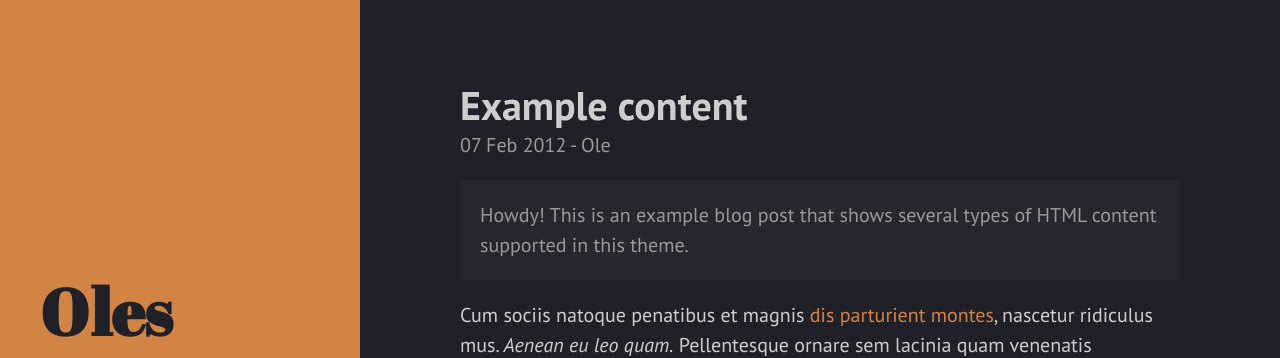
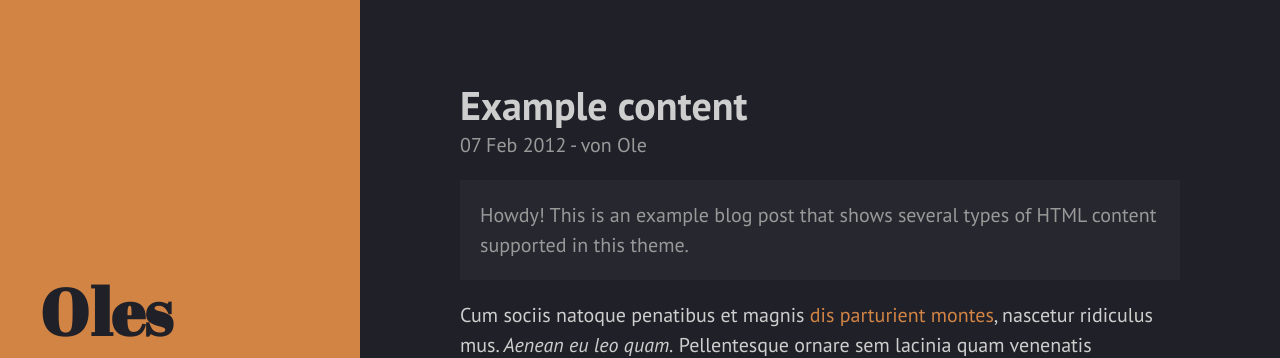
Before and after one commit to SpeedyNurBesser/speedynurbesser.github.io, a Jekyll site: the page built from _posts/2012-02-07-example-content.md, in a window 1280 px wide and 900 px high. Shown: the top 358 px of the window. Built offline with Jekyll 4.4.1, drawn with Linux system fonts in a browser that asks for light colours; comment, search, counter and statistics services are not loaded; part of the change alters nothing that is shown.

```diff
--- a/_layouts/post.html
+++ b/_layouts/post.html
@@ -4,7 +4,7 @@ layout: default
 
 <div class="post">
   <h1 class="post-title">{{ page.title }}</h1>
-  <span class="post-date">{{ page.date | date_to_string }} - {{  page.author  }}</span>
+  <span class="post-date">{{ page.date | date_to_string }} - von {{  page.author  }}</span>
   {{ content }}
 </div>
 
@@ -23,3 +23,12 @@ layout: default
     {% endfor %}
   </ul>
 </div>
+
+
+<script src="https://utteranc.es/client.js"
+        repo="speedynubesser/speedynurbesser.github.io"
+        issue-term="title"
+        theme="photon-dark"
+        crossorigin="anonymous"
+        async>
+</script>
```
Also changed, not shown: 1 other file.
